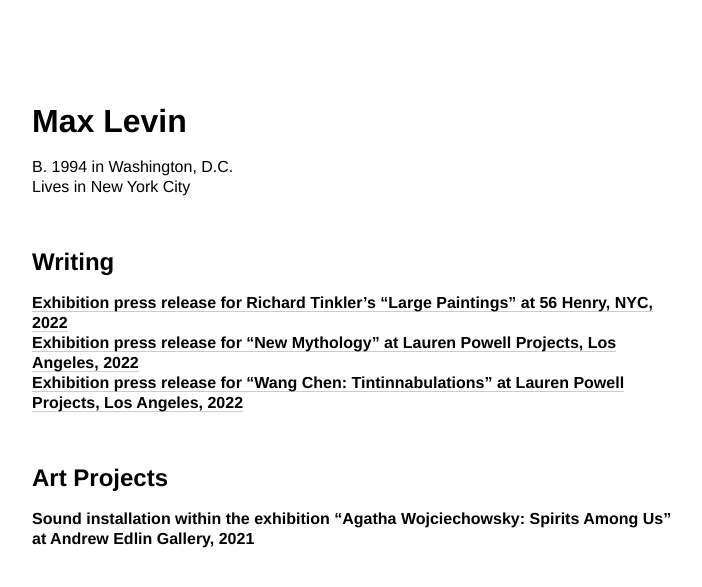
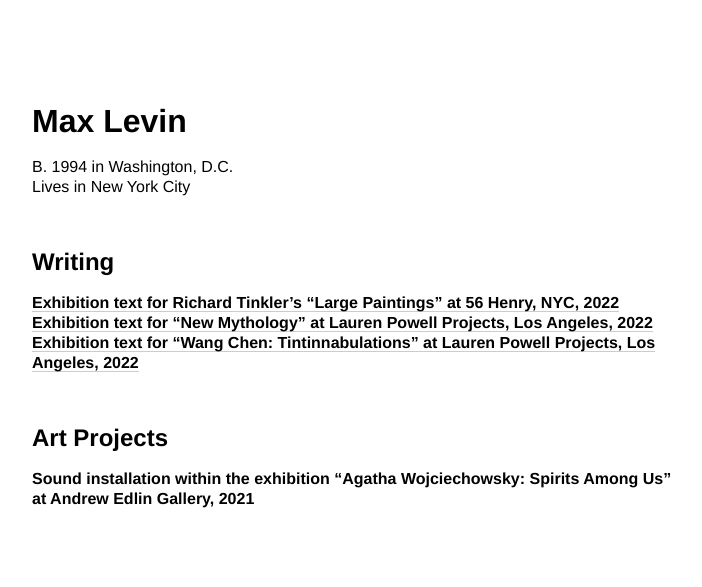
Before and after one commit to minicreative/maxlevin.me, a Jekyll site: the page built from index.md, in a window 1280 px wide. Shown: the top 587 px of the page, without its empty margins (18-720 px from the left). Built offline with Jekyll 4.4.1, drawn with Linux system fonts in a browser that asks for light colours.

Commit message:
Updated Index

```diff
--- a/index.md
+++ b/index.md
@@ -9,9 +9,9 @@
 
 ## Writing
 
-**[Exhibition press release for Richard Tinkler's "Large Paintings" at 56 Henry, NYC, 2022](https://56henry.nyc/exhibitions/large-paintings)**
-<br>**[Exhibition press release for "New Mythology" at Lauren Powell Projects, Los Angeles, 2022](https://www.laurenpowellprojects.com/exhibitions/2022/newmythology)**
-<br>**[Exhibition press release for "Wang Chen: Tintinnabulations" at Lauren Powell Projects, Los Angeles, 2022](https://www.laurenpowellprojects.com/exhibitions/2022/tintinnabulations)**
+**[Exhibition text for Richard Tinkler's "Large Paintings" at 56 Henry, NYC, 2022](https://56henry.nyc/exhibitions/large-paintings)**
+<br>**[Exhibition text for "New Mythology" at Lauren Powell Projects, Los Angeles, 2022](https://www.laurenpowellprojects.com/exhibitions/2022/newmythology)**
+<br>**[Exhibition text for "Wang Chen: Tintinnabulations" at Lauren Powell Projects, Los Angeles, 2022](https://www.laurenpowellprojects.com/exhibitions/2022/tintinnabulations)**
 
 ## Art Projects
 
```
